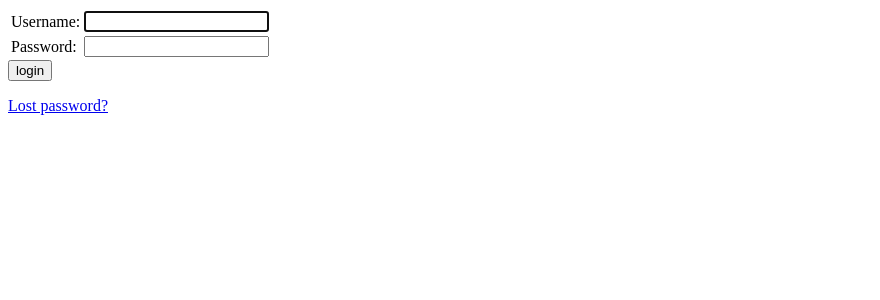
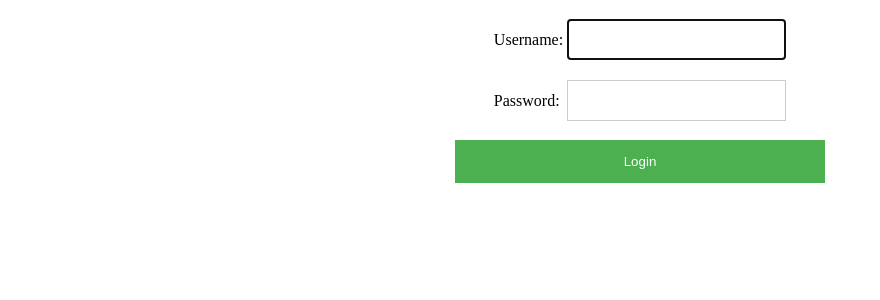
Before and after one commit to brianseidl/koda, a Django app: page /accounts/login/ in a window 1280 px wide. Shown: the top 300 px of the page, without its empty margins (0-880 px from the left). Run offline with Django 3.2, Linux system fonts and the light colour scheme.

Commit message:
pretty login page and home page

```diff
--- /dev/null
+++ b/static/css/login.css
@@ -0,0 +1,36 @@
+/* Full-width inputs */
+input[type=text], input[type=password] {
+  width: 100%;
+  padding: 12px 20px;
+  margin: 8px 0;
+  display: inline-block;
+  border: 1px solid #ccc;
+  box-sizing: border-box;
+}
+
+/* Set a style for all buttons */
+button {
+  background-color: #4CAF50;
+  color: white;
+  padding: 14px 20px;
+  margin: 8px 0;
+  border: none;
+  cursor: pointer;
+  width: 370px;
+}
+
+/* Add a hover effect for buttons */
+button:hover {
+  opacity: 0.8;
+}
+
+/* Add padding to containers */
+.container {
+  padding: 16px;
+}
+
+/* The "Forgot password" text */
+span.psw {
+  float: right;
+  padding-top: 16px;
+}
--- a/templates/registration/login.html
+++ b/templates/registration/login.html
@@ -1,4 +1,9 @@
 {#% extends "base_generic.html" %#}
+
+{% load static %}
+{% block scripts %}
+  <link rel="stylesheet" href="{% static 'css/login.css' %}">
+{% endblock %}
 
 {% block content %}
 
@@ -17,8 +22,8 @@
 
 <form method="post" action="{% url 'login' %}">
 {% csrf_token %}
+<center>
   <table>
-
   <tr>
     <td>{{ form.username.label_tag }}</td>
     <td>{{ form.username }}</td>
@@ -30,11 +35,12 @@
   </tr>
   </table>
 
-<input type="submit" value="login" />
+<button type="submit">Login</button>
 <input type="hidden" name="next" value="{{ next }}" />
+</center>
 </form>
 
 {# Assumes you setup the password_reset view in your URLconf #}
-<p><a href="{% url 'password_reset' %}">Lost password?</a></p>
+<!-- <center><p><a href="{% url 'password_reset' %}">Lost password?</a></p></center> -->
 
 {% endblock %}
```
Also changed, not shown: rooms/templates/rooms/base.html (+7 -1 lines). Lines whose indentation alone changed are shown as unchanged.
